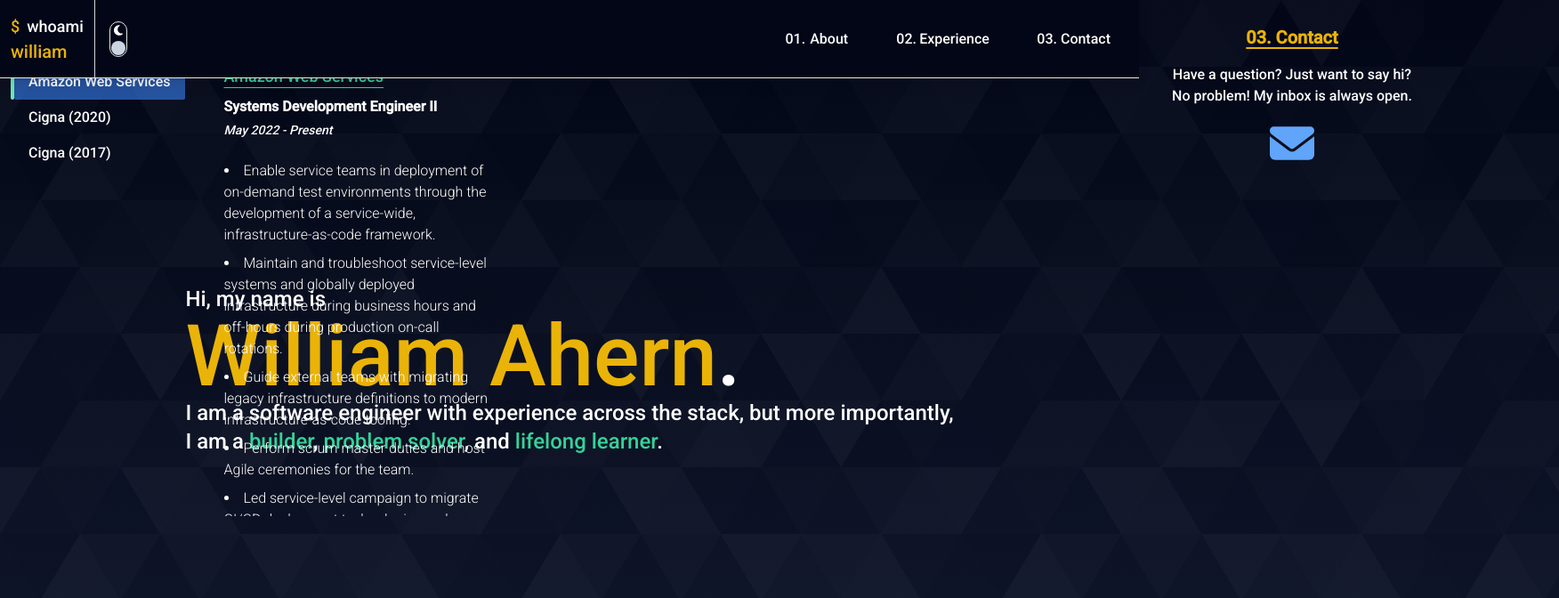
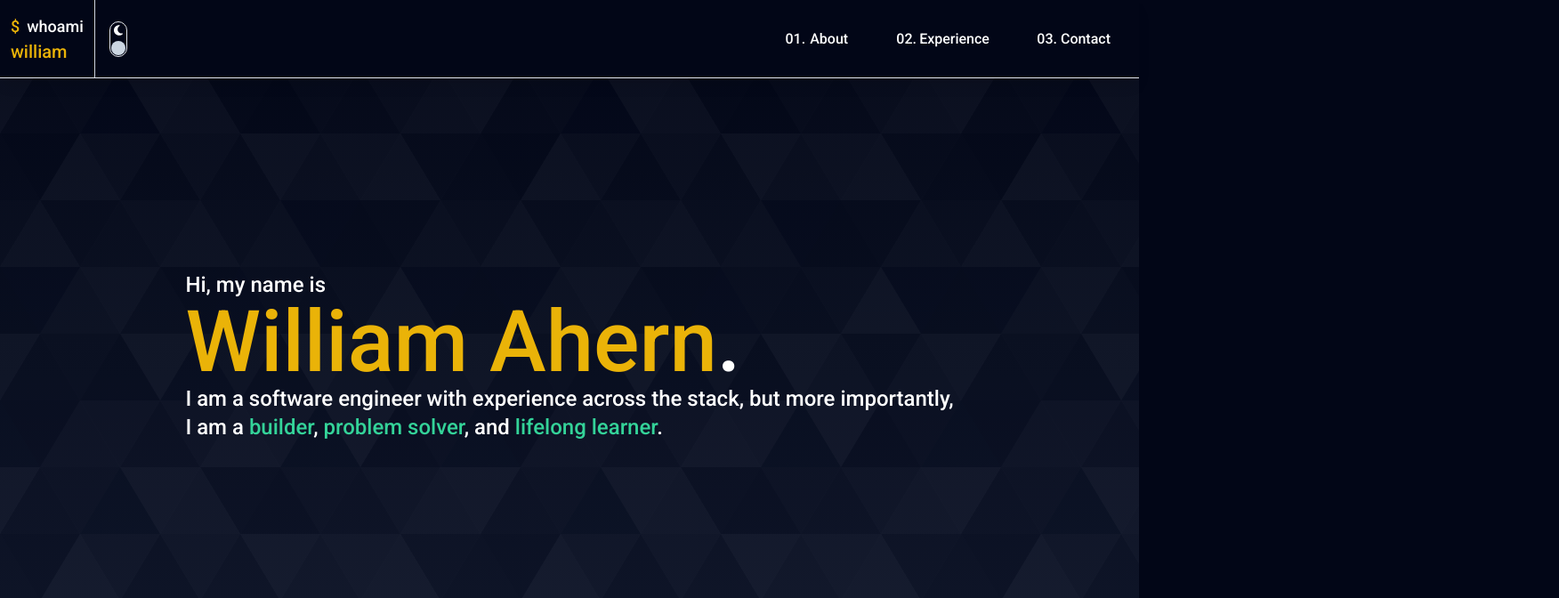
Before and after one commit to wi11ahern/who-am-i, a React (Vite) app: page / in a window 1280 px wide. Shown: the top 672 px of the page at 89% size, 1752 px wide, since content can reach past the window. Built offline with nearby package versions, Linux system fonts and the light colour scheme.

Commit message:
style: update experience related components to use grid styles, make it mobile-friendly

```diff
--- a/src/components/contact/contact.tsx
+++ b/src/components/contact/contact.tsx
@@ -6,10 +6,10 @@ import { faEnvelope } from "@fortawesome/free-solid-svg-icons";
 const Contact = () => {
   return (
     <Card
-      className="flex items-center flex-col min-w-[600px] max-w-[600px] mx-auto mb-40"
+      className="row-start-4 flex items-center flex-col min-w-[600px] max-w-[600px] mx-auto mb-40"
       id="contact"
     >
-      <h2 className="text-xl font-bold underline underline-offset-4 pb-4 text-yellow-500">
+      <h2 className="pb-4 text-xl font-bold text-yellow-500 underline underline-offset-4">
         03. Contact
       </h2>
       <p className="max-w-[50%] text-center">
--- a/src/components/experience/experience-item.tsx
+++ b/src/components/experience/experience-item.tsx
@@ -21,22 +21,28 @@ const ExperienceItem = (props: Props) => {
 
   const summaryItems = props.experience.summaryItems.map(
     (summaryItem, index) => (
-      <li key={index} className="max-w-[300px] mb-2 font-light">
+      <li key={index} className="mb-2 pr-4 font-light">
         {summaryItem}
       </li>
     )
   );
 
   return (
-    <div hidden={activeExperienceId !== props.id} className="max-w-[500px]">
+    <div
+      hidden={activeExperienceId !== props.id}
+      className="row-start-2 row-end-3 ml-6 sm:row-start-1 sm:row-end-2 sm:col-start-2 sm:col-end-3"
+    >
       <h2 className="text-lg text-emerald-400 underline underline-offset-[6px] mb-2">
         {props.experience.experienceName}
       </h2>
-      <p className="font-semibold mb-1">{props.experience.roleName}</p>
-      <p className="mb-6 italic text-sm">
+      <p className="mb-1 font-semibold">{props.experience.roleName}</p>
+      <p className="mb-6 text-sm italic">
         {props.experience.startDate} - {props.experience.endDate}
       </p>
-      <ul className="list-inside list-disc w-[325px] max-h-[400px] overflow-y-scroll">
+      <ul
+        className="w-full max-h-[80%] overflow-y-scroll list-disc list-inside
+                   sm:max-w-[500px]"
+      >
         {summaryItems}
       </ul>
     </div>
--- a/src/components/experience/experience-list.tsx
+++ b/src/components/experience/experience-list.tsx
@@ -9,7 +9,7 @@ const ExperienceList = (props: Props) => {
     return <ExperienceItem key={index} id={index} experience={experience} />;
   });
 
-  return <div>{experienceItems}</div>;
+  return <>{experienceItems}</>;
 };
 
 export default ExperienceList;
--- a/src/components/experience/experience-selector-button.tsx
+++ b/src/components/experience/experience-selector-button.tsx
@@ -17,9 +17,12 @@ const ExperienceSelectorButton = (props: Props) => {
   return (
     <button
       id={props.id.toString()}
-      className={`flex items-center relative h-10 w-48 border-solid border-slate-300 rounded-sm pl-4 transition-all duration-150 ${
-        props.className
-      } ${props.id === activeExperienceId ? "bg-blue-500 bg-opacity-60" : ""}`}
+      className={`text-center w-[200px] h-full rounded-sm transition-all duration-150
+                  sm:text-left sm:h-10 sm:pl-4 sm:min-w-full ${
+                    props.className
+                  } ${
+        props.id === activeExperienceId ? "bg-blue-500 bg-opacity-60" : ""
+      }`}
       onClick={props.onClick}
     >
       {props.experienceName}
--- a/src/components/experience/experience-selector-list.tsx
+++ b/src/components/experience/experience-selector-list.tsx
@@ -2,16 +2,30 @@ import { useDispatch, useSelector } from "react-redux";
 import ExperienceSelectorButton from "./experience-selector-button";
 import { RootState } from "../../store/store";
 import { experienceActions } from "../../store/experience";
+import { useEffect, useState } from "react";
 
 interface Props {
   experiences: any[];
 }
 
 const ExperienceSelectorList = (props: Props) => {
+  const [screenWidth, setScreenWidth] = useState(window.innerWidth);
   const dispatcher = useDispatch();
   const activeExperienceId = useSelector(
     (state: RootState) => state.experience.activeExperienceId
   );
+
+  useEffect(() => {
+    function handleResize() {
+      setScreenWidth(window.innerWidth);
+    }
+
+    window.addEventListener("resize", handleResize);
+
+    return () => {
+      window.removeEventListener("resize", handleResize);
+    };
+  }, []);
 
   const setActiveExperienceIdHandler = (id: number) => {
     dispatcher(experienceActions.setActiveExperienceId(id));
@@ -20,18 +34,20 @@ const ExperienceSelectorList = (props: Props) => {
   const experienceSelectorButtons = props.experiences.map(
     (experience, index) => {
       return (
+        <li key={index} className="bg-blue-800 bg-opacity-60 border-solid border-x border-blue-300 sm:border-none sm:bg-transparent">
           <ExperienceSelectorButton
-          key={index}
             id={index}
             experienceName={experience.experienceName}
             onClick={() => setActiveExperienceIdHandler(index)}
           />
+        </li>
       );
     }
   );
 
   return (
-    <div className="relative self-start flex flex-nowrap items-start justify-start w-[30%] mr-8">
+    <div className="relative grid w-full grid-cols-1 grid-rows-1 sm:row-start-1 sm:row-end-2 sm:inline sm:grid-rows-none sm:grid-cols-none">
+      {screenWidth > 640 && (
         <div
           className={`absolute top-0 left-0 w-1 h-10 rounded-3xl bg-emerald-300
                       transition-all duration-150`}
@@ -39,7 +55,11 @@ const ExperienceSelectorList = (props: Props) => {
             transform: `translateY(calc(${activeExperienceId} * 40px))`,
           }}
         />
-      <ul className="flex flex-col justify-start ml-1">
+      )}
+      <ul
+        className="flex overflow-scroll max-w-full mx-auto border-x-2 border-emerald-300
+                   sm:block sm:overflow-hidden sm:border-none sm:mx-0"
+      >
         {experienceSelectorButtons}
       </ul>
     </div>
--- a/src/components/experience/experience.tsx
+++ b/src/components/experience/experience.tsx
@@ -55,11 +55,18 @@ const experiences = [
 
 const Experience = (props: Props) => {
   return (
-    <Card className="flex flex-wrap flex-col mx-auto min-w-[600px] mb-40" id="experience">
-      <h2 className="self-start text-xl font-bold underline underline-offset-4 pb-4 text-yellow-500 ">
+    <Card
+      className="col-start-2 col-end-3 row-start-3 row-end-4 grid grid-cols-1 grid-rows-[30px_600px] gap-y-4 justify-items-center
+                 sm:mx-auto"
+      id="experience"
+    >
+      <h2 className="justify-self-start row-start-1 row-end-2 text-xl font-bold text-yellow-500 underline underline-offset-4 sm:col-start-1 sm:col-end-2">
         02. Experience
       </h2>
-      <div className="flex flex-row justify-start space-x-8">
+      <div
+        className="row-start-2 row-end-3 grid gap-y-4 grid-rows-[40px_80%] grid-cols-1
+                   sm:grid-cols-[minmax(200px,250px)_70%] sm:col-span-3 sm:grid-rows-1"
+      >
         <ExperienceSelectorList experiences={experiences} />
         <ExperienceList experiences={experiences} />
       </div>
--- a/src/components/ui/card.tsx
+++ b/src/components/ui/card.tsx
@@ -21,7 +21,7 @@ const Card = (props: Props) => {
     <div
       ref={ref}
       id={props.id}
-      className={`bg-inherit text-white rounded-md m-4 p-3 ${props.className} ${isIntersectingStyles} transition-opacity duration-[1s] ease-in-out`}
+      className={`bg-inherit text-white rounded-md ${props.className} ${isIntersectingStyles} transition-opacity duration-[1s] ease-in-out`}
     >
       {props.children}
     </div>
```
Lines whose indentation alone changed are shown as unchanged.
